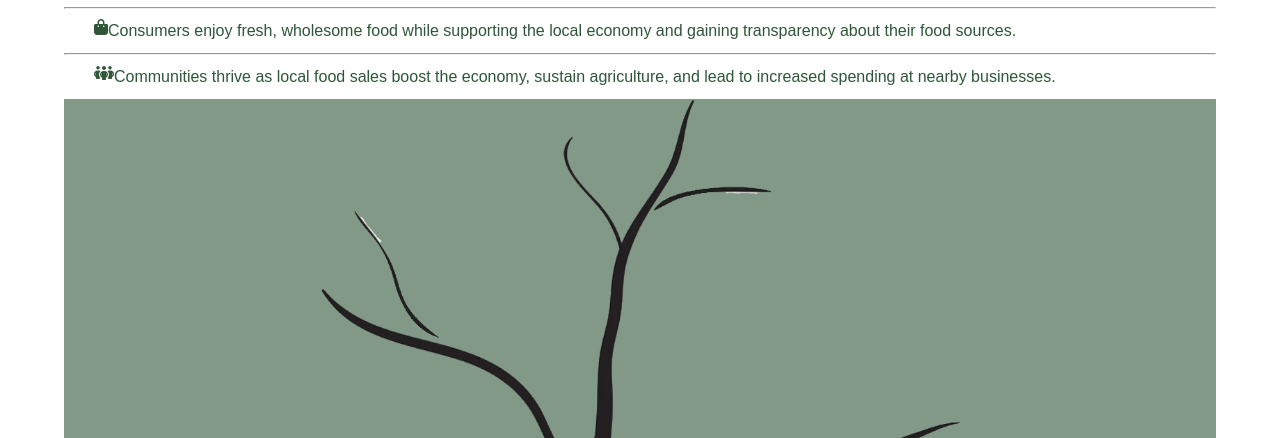
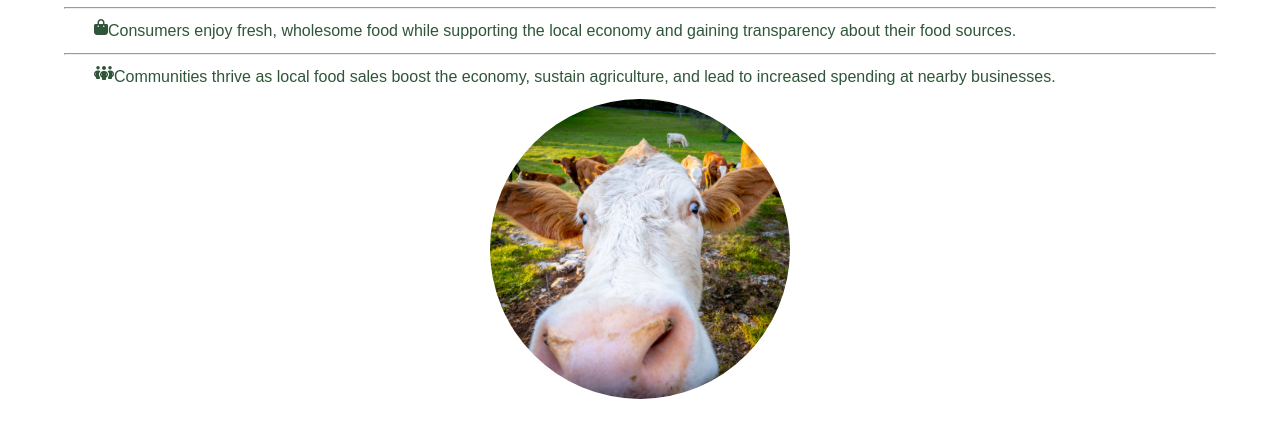
Before and after one commit to Cosmin1907/farmers-market, a plain HTML site: page index.html in a window 1280 px wide. Shown: the part 763-1201 px from the top of the page. Drawn offline with Linux system fonts and the light colour scheme; a web font is replaced by a local one.

Commit message:
change circle imagae

```diff
--- a/assets/css/style.css
+++ b/assets/css/style.css
@@ -155,16 +155,20 @@ main {
 }
 
 #circle-image {
-    background: url(../images/tree.webp) no-repeat top center/cover;
-    width: 50vw;
-    height: 50vw;
+    background: url(../images/cow.webp) no-repeat top center/cover;
+    width: 90vw;
+    height: 90vw;
+    margin-bottom: 10px;
+    /* makes the square image into a circle */
+    border-radius: 50%;
+    max-width: 300px;
+    max-height: 300px;
 }
 
-#tree-image {
+#bottom-image {
     display: flex;
     align-items: center;
     justify-content: center;
-    background-color: rgba(47, 86, 56, 0.6);
 }
 
 /* Footer */
--- a/index.html
+++ b/index.html
@@ -56,7 +56,7 @@
                     businesses.</div>
                 </div>
             </div>
-            <div id="tree-image">
+            <div id="bottom-image">
                 <div id="circle-image"></div>
             </div>
             </section>
```
Also changed, not shown: assets/images/cow.webp (added).
